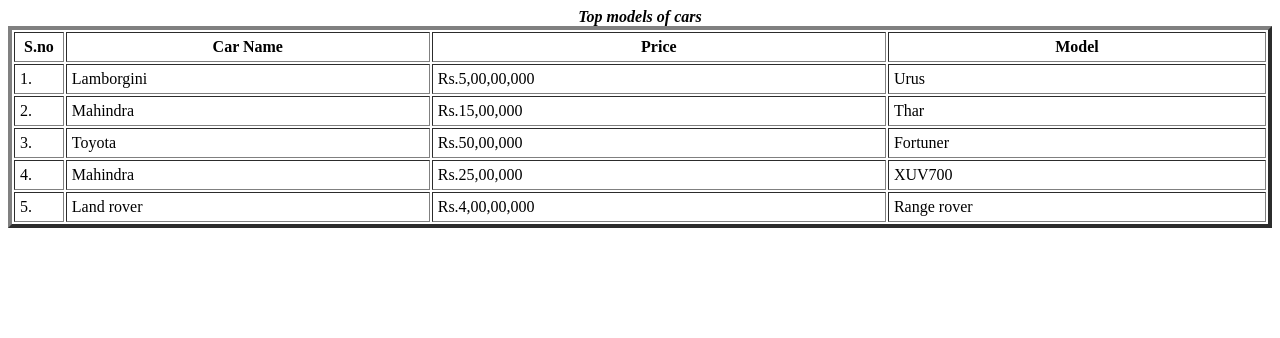
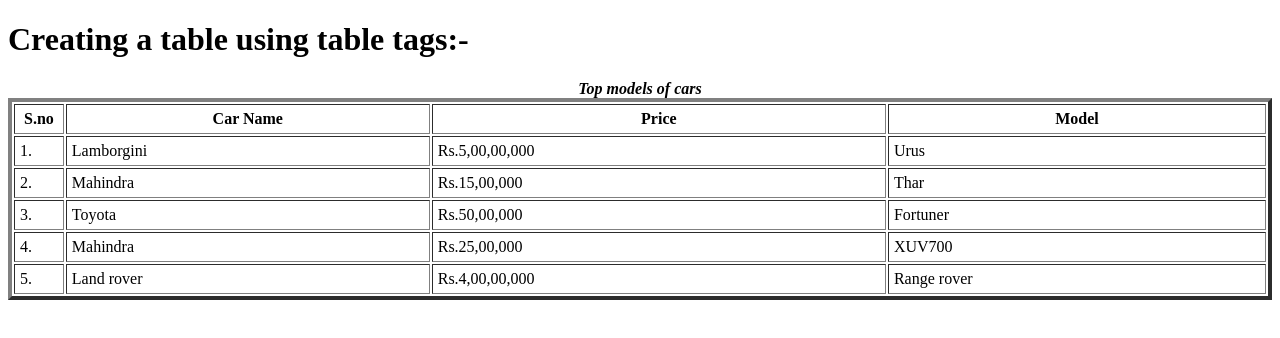
Before and after one commit to Boumith/html-Css-practice, a plain HTML site: page Assignment 1.html in a window 1280 px wide. Drawn offline with Linux system fonts and the light colour scheme.

Commit message:
Update Assignment 1.html
creating a table data using table tags (HTML)

```diff
--- a/Assignment 1.html
+++ b/Assignment 1.html
@@ -4,6 +4,7 @@
 <title> Table tags </title>
 </head>
 <body>
+    <h1> Creating a table using table tags:- </h1>
 <table border="4" width="100%" cellpadding="5" cellspacing="2">
 <caption align="top">
     <strong><em>Top models of cars</em></strong>
```
